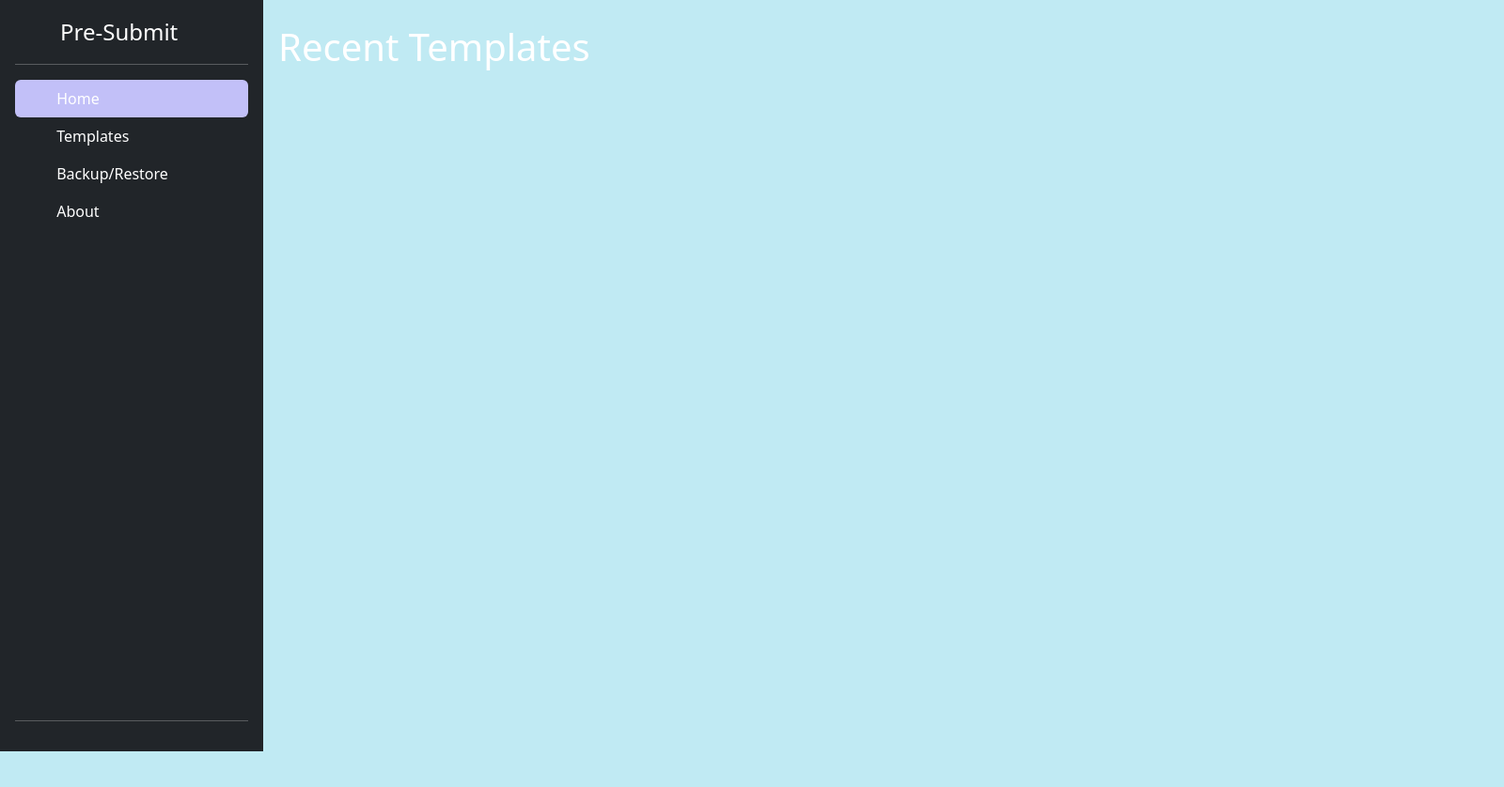
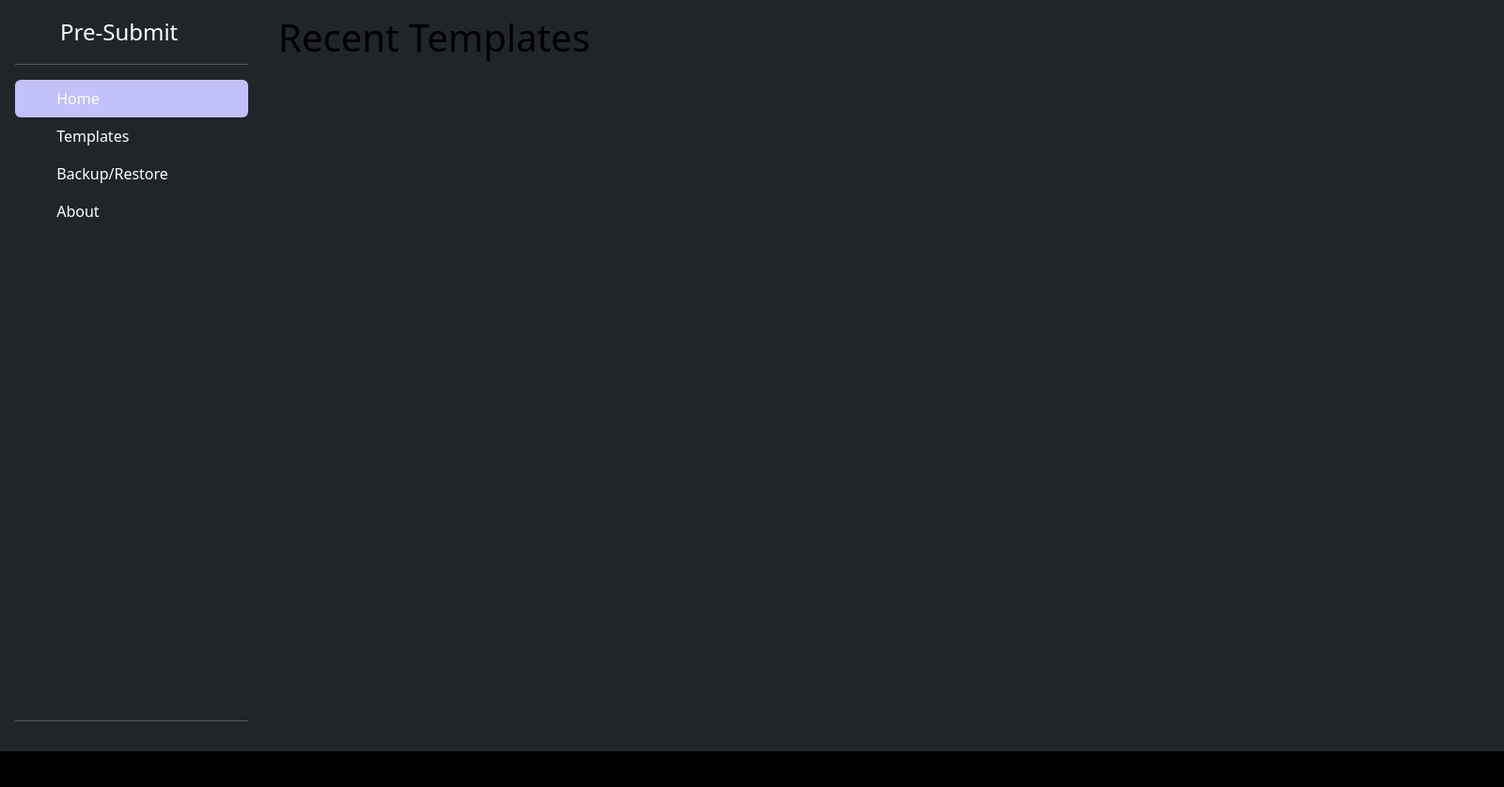
Before and after one commit to Inventhrice/ConHacks2023, an Electron app: page index.html in a window 1600 px wide. Shown: the whole page at 94% size. Drawn offline with nearby package versions, Linux system fonts and the light colour scheme.

Commit message:
Updated background color.

```diff
--- a/index.html
+++ b/index.html
@@ -44,8 +44,8 @@
 		</ul>
 		<hr>
 		</div>
-        <div class="container p-3 text-white" style="width: 100%; height:100%;">
-            <h1 class="mb-3" style="margin-left: 0px; margin-top: 10px;">Recent Templates</h1>
+        <div class="container p-3 bg-dark device-width" style="width:100%; height:100vh;">
+            <h1 class="mb-3">Recent Templates</h1>
         </div>
 		</main>
 		<script src="https://cdn.jsdelivr.net/npm/bootstrap@5.3.1/dist/js/bootstrap.bundle.min.js" integrity="sha384-HwwvtgBNo3bZJJLYd8oVXjrBZt8cqVSpeBNS5n7C8IVInixGAoxmnlMuBnhbgrkm" crossorigin="anonymous"></script>
--- a/styles/styles.css
+++ b/styles/styles.css
@@ -1,4 +1,4 @@
-body { background-color: #c0eaf3; margin-bottom: 20px;}
+body { background-color: #000000; argin-bottom: 20px;}
 .container { padding-bottom: 30px; margin-bottom: 100px; }
   .bd-placeholder-img {
 	font-size: 1.125rem;
```
